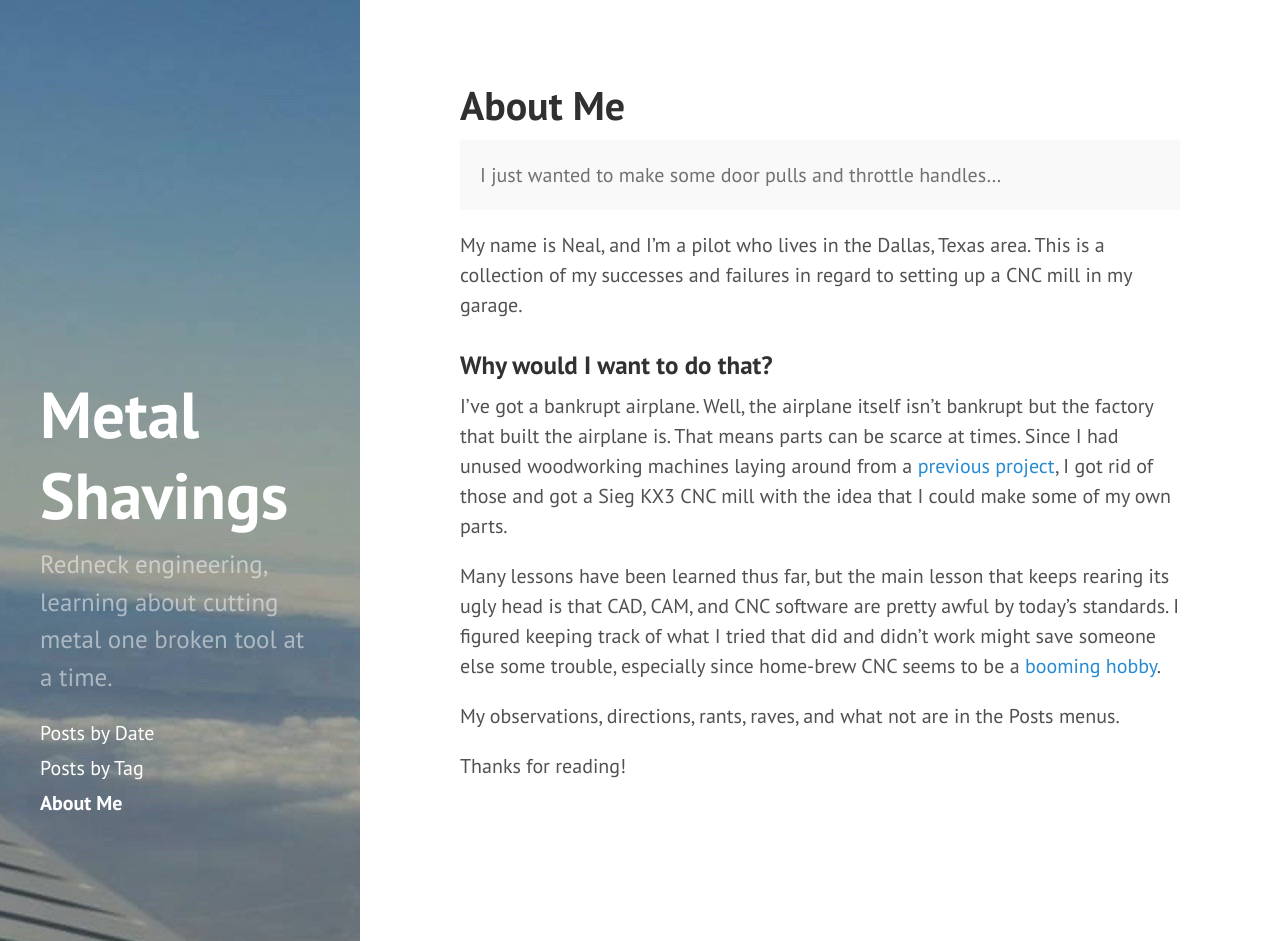
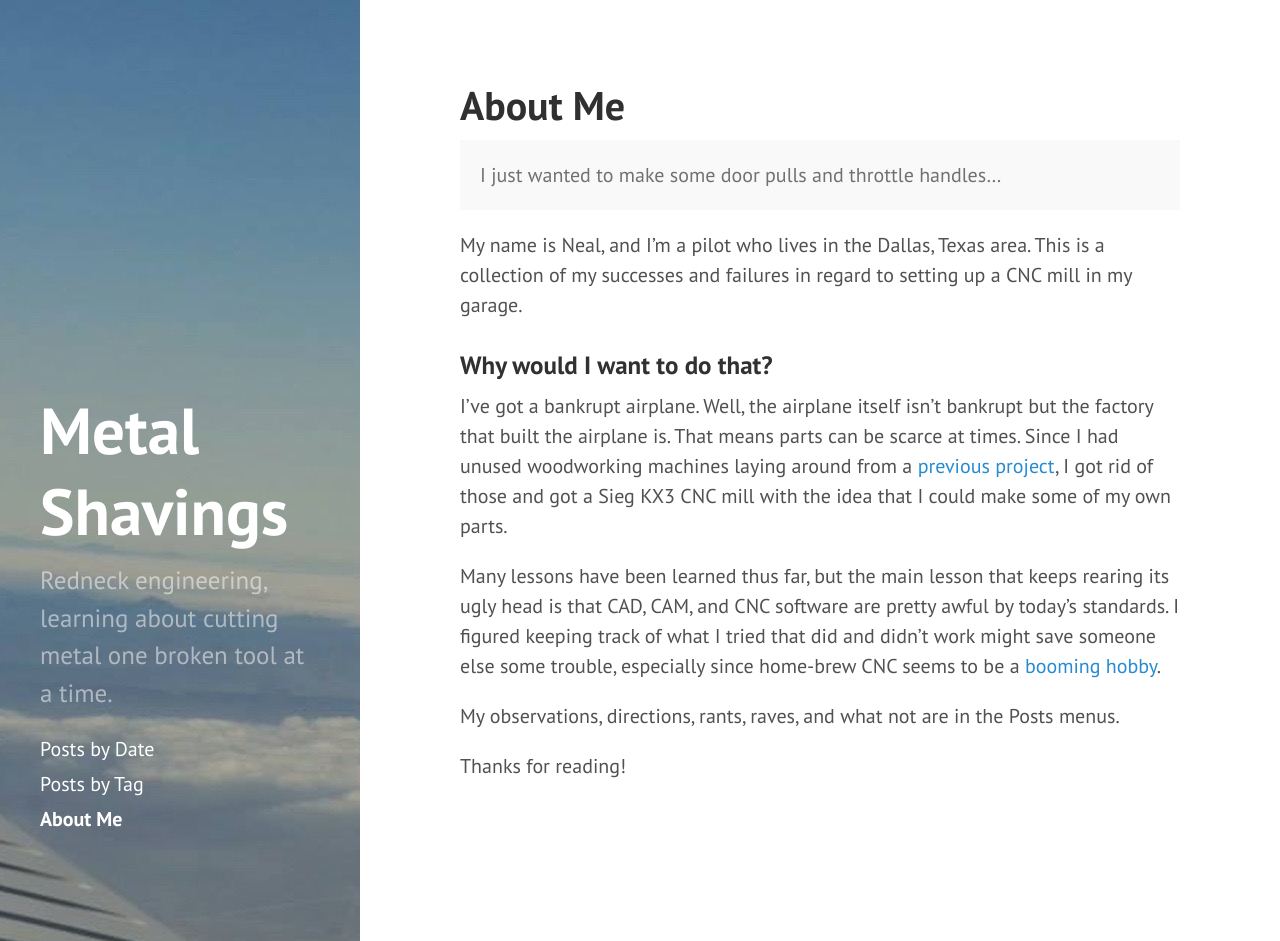
Before and after one commit to metalshavings/metalshavings, a Jekyll site: the page built from index.md, in a window 1280 px wide and 941 px high. Built offline with Jekyll 4.4.1, drawn with Linux system fonts in a browser that asks for light colours.

Commit message:
Update hyde.css

```diff
--- a/public/css/hyde.css
+++ b/public/css/hyde.css
@@ -87,7 +87,7 @@ html {
 
 /* Sidebar nav */
 .sidebar-nav {
-  margin-bottom: 5rem;
+  margin-bottom: calc(50% - 20%);
 }
 .sidebar-nav-item {
   display: block;
```
